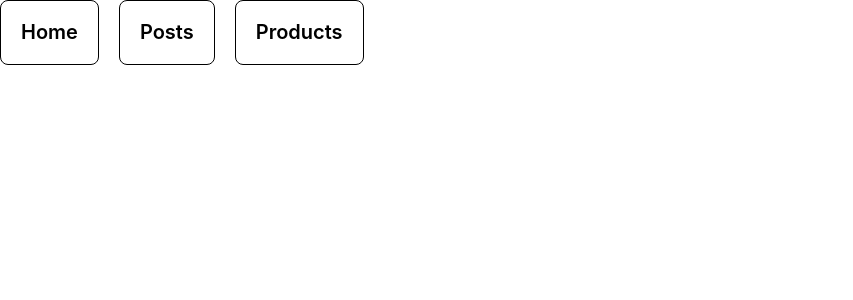
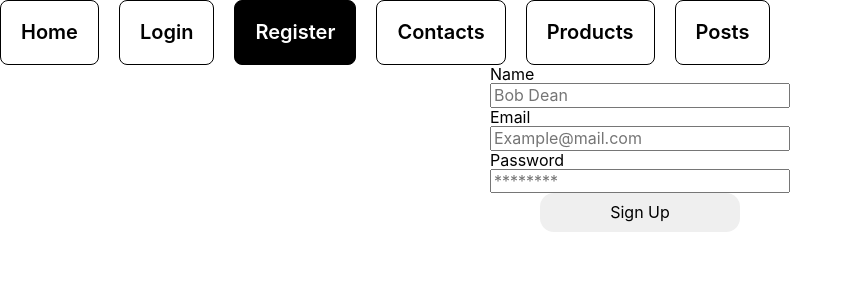
Before and after one commit to YuriyKrasnobokiy/react-practice, a React (Create React App) app: page /register in a window 1280 px wide. Before the commit this address had no page. Shown: the top 300 px of the page, without its empty margins (0-853 px from the left). Built offline with nearby package versions, Linux system fonts and the light colour scheme.

Commit message:
added login, register and contacts pages, created thunk for login

```diff
--- a/src/components/App.jsx
+++ b/src/components/App.jsx
@@ -1,12 +1,15 @@
 import { Suspense, lazy } from 'react';
 import Layout from './Layout/Layout';
-import { Route, Routes } from 'react-router-dom';
+import { Navigate, Route, Routes } from 'react-router-dom';
 import { Loader } from './Loader/Loader';
 
 const HomePage = lazy(() => import('pages/HomePage'));
 const PostsPage = lazy(() => import('pages/PostsPage'));
 const PostDetails = lazy(() => import('pages/PostDetails'));
 const ProductsPage = lazy(() => import('pages/ProductsPage'));
+const LoginPage = lazy(() => import('pages/LoginPage'));
+const RegisterPage = lazy(() => import('pages/RegisterPage'));
+const ContactsPage = lazy(() => import('pages/ContactsPage'));
 
 // 1. Обгорнути весь App в компонент BrowserRouter
 // 2. Прописати маршрути та компоненти Link|NavLink
@@ -34,9 +37,13 @@ export const App = () => {
       <Suspense fallback={<Loader />}>
         <Routes>
           <Route path="/" element={<HomePage />} />
+          <Route path="/login" element={<LoginPage />} />
+          <Route path="/register" element={<RegisterPage />} />
+          <Route path="/contacts" element={<ContactsPage />} />
+          <Route path="/products" element={<ProductsPage />} />
           <Route path="/posts" element={<PostsPage />} />
           <Route path="/posts/:postId/*" element={<PostDetails />} />
-          <Route path="/products" element={<ProductsPage />} />
+          <Route path="*" element={<Navigate to="/" />} />
         </Routes>
       </Suspense>
     </Layout>
--- a/src/components/Layout/Layout.jsx
+++ b/src/components/Layout/Layout.jsx
@@ -9,11 +9,20 @@ const Layout = ({ children }) => {
         <NavLink className="header-link" to="/">
           Home
         </NavLink>
-        <NavLink className="header-link" to="/posts">
-          Posts
+        <NavLink className="header-link" to="/login">
+          Login
+        </NavLink>
+        <NavLink className="header-link" to="/register">
+          Register
+        </NavLink>
+        <NavLink className="header-link" to="/contacts">
+          Contacts
         </NavLink>
         <NavLink className="header-link" to="/products">
           Products
+        </NavLink>
+        <NavLink className="header-link" to="/posts">
+          Posts
         </NavLink>
       </header>
       <main>{children}</main>
--- /dev/null
+++ b/src/pages/ContactsPage.jsx
@@ -0,0 +1,7 @@
+import React from 'react';
+
+const ContactsPage = () => {
+  return <div>ContactsPage</div>;
+};
+
+export default ContactsPage;
--- /dev/null
+++ b/src/pages/LoginPage.jsx
@@ -0,0 +1,53 @@
+import React from 'react';
+import {
+  FormStyled,
+  LabelStyled,
+  SubmitBtnStyled,
+} from './LoginRegisterPage.Styled';
+import { useDispatch } from 'react-redux';
+import { loginThunk } from '../redux/auth/auth.reducer';
+
+const LoginPage = () => {
+  const dispatch = useDispatch();
+
+  const handleOnSubmit = evt => {
+    evt.preventDefault();
+    const email = evt.currentTarget.elements.userEmail.value;
+    const password = evt.currentTarget.elements.userPassword.value;
+
+    const formData = {
+      email,
+      password,
+    };
+
+    dispatch(loginThunk(formData));
+  };
+
+  return (
+    <FormStyled onSubmit={handleOnSubmit}>
+      <LabelStyled>
+        Email
+        <input
+          type="email"
+          name="userEmail"
+          placeholder="Example@mail.com"
+          required
+        />
+      </LabelStyled>
+      <LabelStyled>
+        Password
+        <input
+          type="password"
+          name="userPassword"
+          placeholder="********"
+          autoComplete="on"
+          required
+          minLength={8}
+        />
+      </LabelStyled>
+      <SubmitBtnStyled type="submit">Sign In</SubmitBtnStyled>
+    </FormStyled>
+  );
+};
+
+export default LoginPage;
--- /dev/null
+++ b/src/pages/LoginRegisterPage.Styled.js
@@ -0,0 +1,27 @@
+import styled from 'styled-components';
+
+export const FormStyled = styled.form`
+  display: flex;
+  flex-direction: column;
+  max-width: 300px;
+  margin: 0 auto;
+`;
+
+export const LabelStyled = styled.label`
+  display: flex;
+  flex-direction: column;
+`;
+
+export const SubmitBtnStyled = styled.button`
+  display: block;
+  width: 200px;
+  margin: 0 auto;
+  padding: 10px;
+  border: none;
+  border-radius: 14px;
+
+  &:hover {
+    background-color: black;
+    color: white;
+  }
+`;
--- /dev/null
+++ b/src/pages/RegisterPage.jsx
@@ -0,0 +1,52 @@
+import React from 'react';
+import {
+  FormStyled,
+  LabelStyled,
+  SubmitBtnStyled,
+} from './LoginRegisterPage.Styled';
+
+const RegisterPage = () => {
+  const handleOnSubmit = evt => {
+    evt.preventDefault();
+    const name = evt.currentTarget.userName.value;
+    const email = evt.currentTarget.elements.userEmail.value;
+    const password = evt.currentTarget.elements.userPassword.value;
+    const formData = {
+      name,
+      email,
+      password,
+    };
+  };
+
+  return (
+    <FormStyled onSubmit={handleOnSubmit}>
+      <LabelStyled>
+        Name
+        <input type="text" name="userName" placeholder="Bob Dean" required />
+      </LabelStyled>
+      <LabelStyled>
+        Email
+        <input
+          type="email"
+          name="userEmail"
+          placeholder="Example@mail.com"
+          required
+        />
+      </LabelStyled>
+      <LabelStyled>
+        Password
+        <input
+          type="password"
+          name="userPassword"
+          placeholder="********"
+          minLength={8}
+          autoComplete="on"
+          required
+        />
+      </LabelStyled>
+      <SubmitBtnStyled type="submit">Sign Up</SubmitBtnStyled>
+    </FormStyled>
+  );
+};
+
+export default RegisterPage;
--- /dev/null
+++ b/src/redux/auth/auth.reducer.js
@@ -0,0 +1,43 @@
+import { createAsyncThunk, createSlice } from '@reduxjs/toolkit';
+import axios from 'axios';
+
+export const instance = axios.create({
+  baseUrl: 'https://connections-api.herokuapp.com/',
+});
+
+const setToken = token => {
+  instance.defaults.headers.common.Authorization = `Bearer ${token}`;
+};
+
+export const loginThunk = createAsyncThunk(
+  'auth/login',
+  async (formData, thynkApi) => {
+    try {
+      const { data } = await instance.post('/users/login', formData);
+
+      return data;
+    } catch (err) {
+      return thynkApi.rejectWithValue(err.message);
+    }
+  }
+);
+
+const initialState = {
+  isLoading: false,
+  error: null,
+  authenticated: false,
+  token: null,
+  userData: null,
+};
+
+const authSlice = createSlice({
+  // Ім'я слайсу
+  name: 'auth',
+  // Початковий стан редюсера слайсу
+  initialState,
+  // Об'єкт редюсерів
+  reducers: {},
+});
+
+// Редюсер слайсу
+export const authReducer = authSlice.reducer;
--- a/src/redux/postDetails/postDetails.reducer.js
+++ b/src/redux/postDetails/postDetails.reducer.js
@@ -8,7 +8,6 @@ export const fetchPostDetails = createAsyncThunk(
       const { data } = await axios.get(
         `https://jsonplaceholder.typicode.com/posts/${postId}`
       );
-      console.log('data: ', data);
       ////ЦУ БЦДЕ ЗАПИСАНО В ACTION.PAYLOAD РЕДЮСЕРУ////
       return data;
     } catch (err) {
--- a/src/redux/store.js
+++ b/src/redux/store.js
@@ -14,6 +14,7 @@ import {
 } from 'redux-persist';
 import storage from 'redux-persist/lib/storage';
 import { postDetailsReducer } from './postDetails/postDetails.reducer';
+import { authReducer } from './auth/auth.reducer';
 
 const productsConfig = {
   key: 'products',
@@ -21,12 +22,18 @@ const productsConfig = {
   whitelist: ['products'],
   // blacklist: ['isLoading', 'error'],
 };
+const authConfig = {
+  key: 'auth',
+  storage,
+  whitelist: ['token'],
+};
 
 export const store = configureStore({
   reducer: {
     productsStore: persistReducer(productsConfig, productsReducer),
     modal: modalReducer,
     magazine: postDetailsReducer,
+    auth: persistReducer(authConfig, authReducer),
   },
   middleware: getDefaultMiddleware =>
     getDefaultMiddleware({
```
Also changed, not shown: src/redux/auth/auth.selectors.js (added, +17 -0 lines).
